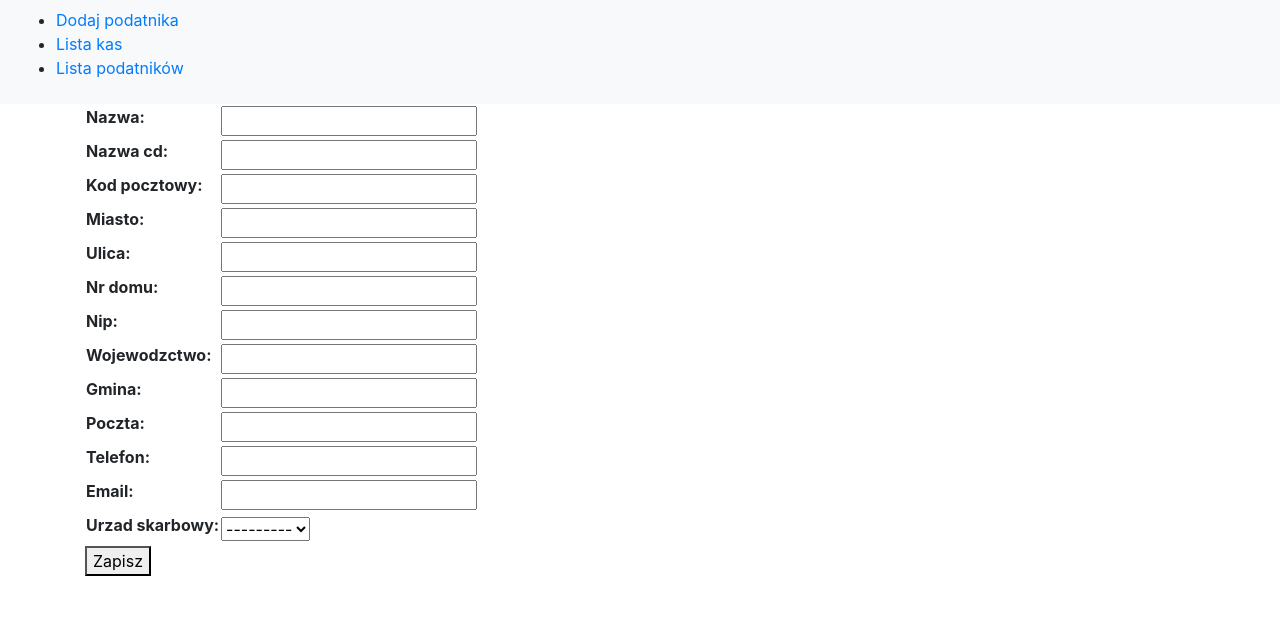
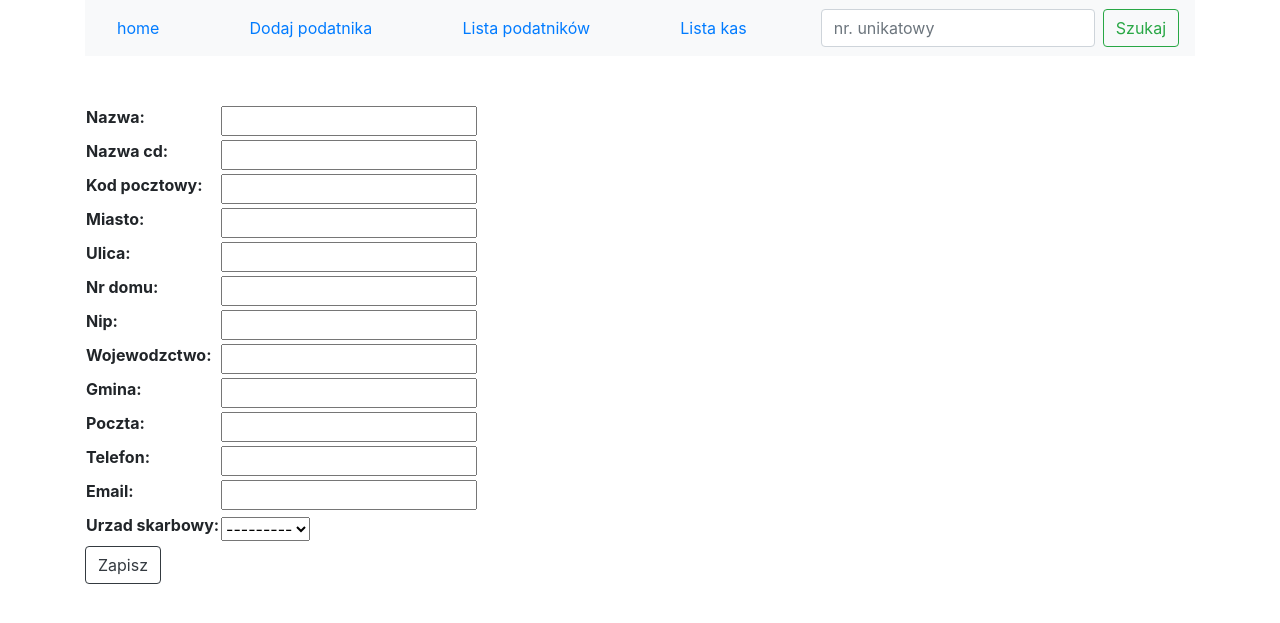
Before and after one commit to black999/kasy, a Django app: page /podatnik/dodaj in a window 1280 px wide. Shown: the top 623 px of the page. Run offline with Django 3.2, Linux system fonts and the light colour scheme; data that the repository does not hold is empty; some libraries are stand-ins or nearby versions.

Commit message:
zmieniony nav-bar dodano widok home z informacja o najblizszych przegladach

```diff
--- a/kasy/models.py
+++ b/kasy/models.py
@@ -85,7 +85,7 @@ class Kasa(models.Model):
     model_kasy = models.ForeignKey(Model_kasy, on_delete=models.CASCADE)
     nr_unikatowy = models.CharField(max_length=13, unique=True)
     nr_fabryczny = models.CharField(max_length=11)
-    nr_nadany = models.CharField(max_length=15,blank=True, null=True)
+    nr_nadany = models.CharField(max_length=15, blank=True, null=True)
     podatnik = models.ForeignKey(Podatnik, on_delete=models.CASCADE)
     miejsce_inst = models.CharField(max_length=60, default='siedziba firmy')
     data_fisk = models.DateField()
--- a/kasy/templates/kasy/base.html
+++ b/kasy/templates/kasy/base.html
@@ -5,20 +5,24 @@
     <link rel="stylesheet" href="https://stackpath.bootstrapcdn.com/bootstrap/4.3.1/css/bootstrap.min.css" integrity="sha384-ggOyR0iXCbMQv3Xipma34MD+dH/1fQ784/j6cY/iJTQUOhcWr7x9JvoRxT2MZw1T" crossorigin="anonymous">
 </head>
 <body>
-    <nav class="navbar navbar-expand-lg navbar-light bg-light">
-        <ul>
-            {# <li><a href="{% url 'kasa_dodaj' %}"><span>Dodaj kase</span></a></li> #}
-            <li><a href="{% url 'podatnik_dodaj' %}"><span>Dodaj podatnika</span></a></li>
-            <li><a href="{% url 'kasa_lista' %}">Lista kas</a></li>
-            <li><a href="{% url 'podatnik_lista' %}">Lista podatników</a></li>
-        </ul>
-    </nav>
     <div class="container">
-    {% block content %}
-        tu bedzie content
-    {% endblock content %}
+        <nav class="navbar navbar-expand-lg navbar-light bg-light justify-content-between">
+            <a class="nav-link" href="{% url 'home' %}">home</a>
+            <a class="nav-link" href="{% url 'podatnik_dodaj' %}">Dodaj podatnika</a>
+            <a class="nav-link"  href="{% url 'podatnik_lista' %}">Lista podatników</a>
+            <a class="nav-link"  href="{% url 'kasa_lista' %}">Lista kas</a>
+            <form class="form-inline my-2 my-lg-0">
+                <input class="form-control mr-sm-2" type="search" placeholder="nr. unikatowy" aria-label="Search">
+                <button class="btn btn-outline-success my-2 my-sm-0" type="submit">Szukaj</button>
+            </form>
+        </nav>
     </div>
+  <br><br>
 
-
+    <div class="container">
+        {% block content %}
+            tu bedzie content
+        {% endblock content %}
+    </div>
 </body>
 </html>
--- a/kasy/templates/kasy/podatnik_edycja.html
+++ b/kasy/templates/kasy/podatnik_edycja.html
@@ -6,6 +6,6 @@
         <table>
             {{ form.as_table}}
         </table>
-        <button type="submit">Zapisz</button>
+        <button class="btn btn-outline-dark" type="submit">Zapisz</button>
     </form>
 {% endblock content %}
--- a/kasy/templates/kasy/podatnik_lista.html
+++ b/kasy/templates/kasy/podatnik_lista.html
@@ -2,7 +2,7 @@
 
 {% block content %}
     <div class="row">
-        <div class="col-4">
+        <div class="col-6">
                 <table class="table table-sm">
             <thead class="thead-dark">
                 <tr>
--- a/kasy/views.py
+++ b/kasy/views.py
@@ -6,7 +6,8 @@ import datetime
 
 
 def home(request):
-    return render(request, 'kasy/base.html')
+    kasy = Kasa.objects.order_by('nastepny_przeg')[:10]
+    return render(request, 'kasy/przeglady_oczekujace.html', {'kasy': kasy})
 
 
 class ListaKas(ListView):
```
Also changed, not shown: kasy/templates/kasy/kasa_detale.html (+10 -10 lines), kasy/templates/kasy/przeglady_oczekujace.html (added, +22 -0 lines), kasy/migrations/0001_initial.py (added), 1 other file.
